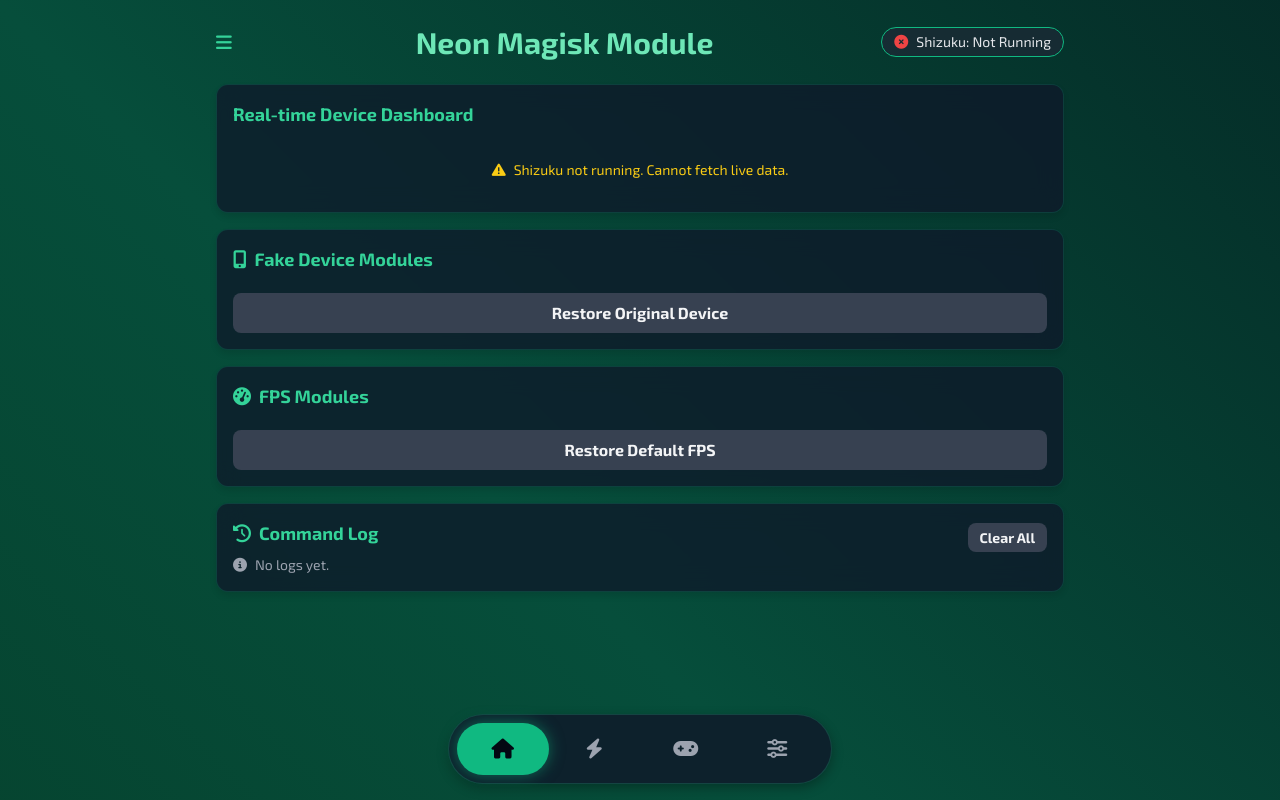
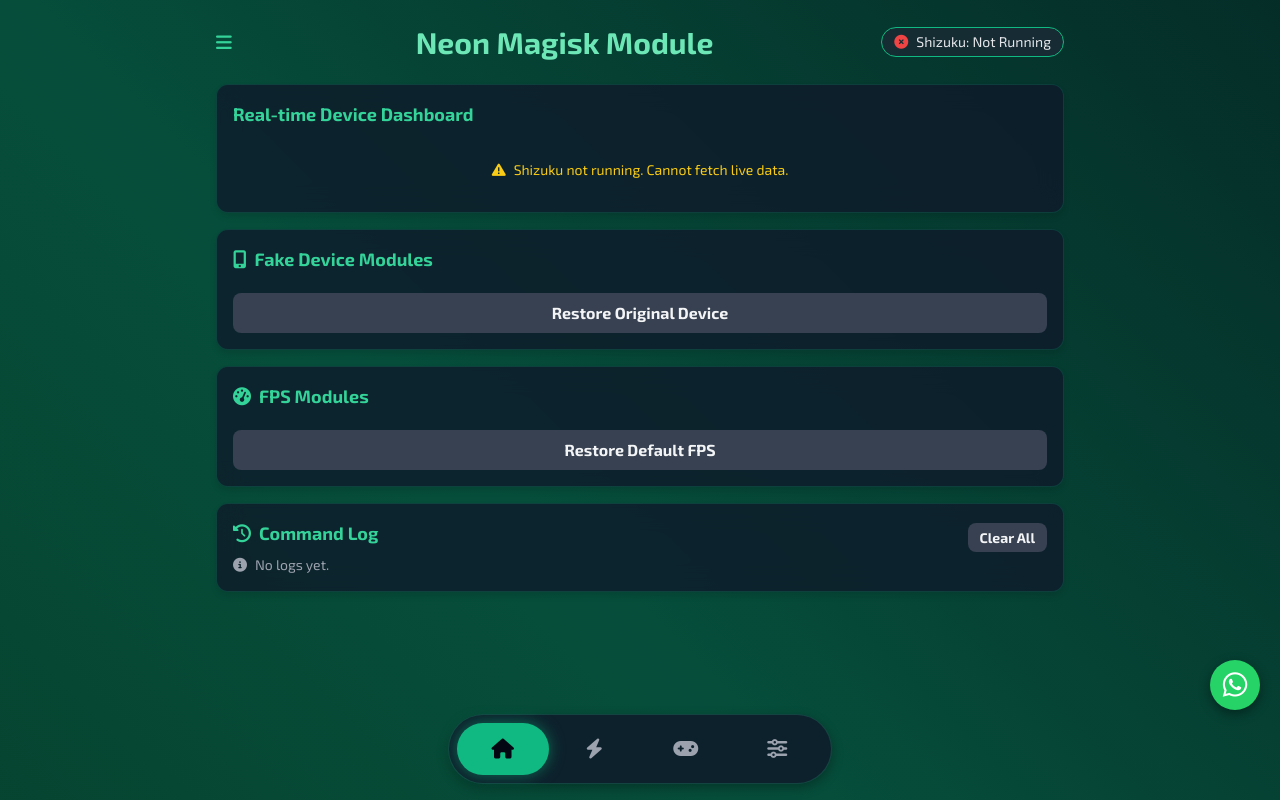
Before and after one commit to AgungDevlop/Neon-Modules, a plain HTML site: page index.html in a window 1280 px wide. Drawn offline with nearby package versions, Linux system fonts and the light colour scheme; no server answers.

Commit message:
Update style.css

```diff
--- a/style.css
+++ b/style.css
@@ -132,3 +132,27 @@
 .update-notes li::before { content: '\f058'; font-family: 'Font Awesome 6 Free'; font-weight: 900; position: absolute; left: 0; color: var(--color-primary); }
 .progress-bar-container { width: 100%; height: 8px; background-color: var(--color-secondary); border-radius: 8px; overflow: hidden; margin-top: 0.5rem; }
 .progress-bar { height: 100%; background-color: var(--color-primary); transition: width 0.3s ease; }
+
+/* CSS untuk Tombol Saluran WhatsApp */
+.whatsapp-channel-button {
+    position: fixed;
+    bottom: 90px; /* Memberi jarak dari navigasi bawah */
+    right: 20px;
+    background-color: #25D366; /* Warna khas WhatsApp */
+    color: white;
+    width: 50px;
+    height: 50px;
+    border-radius: 50%;
+    display: flex;
+    align-items: center;
+    justify-content: center;
+    font-size: 28px;
+    box-shadow: 0 4px 12px rgba(0, 0, 0, 0.4);
+    z-index: 100;
+    transition: transform 0.2s ease-in-out, background-color 0.2s;
+}
+
+.whatsapp-channel-button:hover {
+    background-color: #128C7E; /* Warna WhatsApp saat di-hover */
+    transform: scale(1.1);
+}
```
